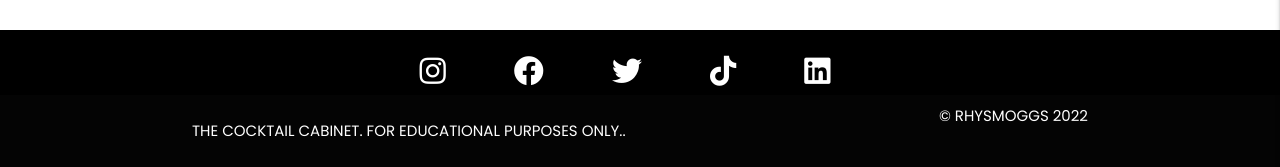
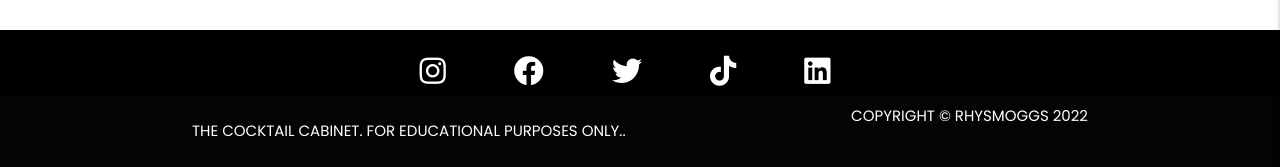
Before and after one commit to rhysmoggs/ms3-final-cocktails, a Flask app: page /search in a window 1280 px wide. Shown: the part 633-800 px from the top of the page. Run offline with Flask 2, Linux system fonts and the light colour scheme; data that the repository does not hold is empty; some libraries are stand-ins or nearby versions.

Commit message:
Add auto updating copyright feature to base.html

```diff
--- a/cocktails/static/js/script.js
+++ b/cocktails/static/js/script.js
@@ -1,4 +1,5 @@
 $(document).ready(function(){
+    $("#copyright").text(new Date().getFullYear()); //Flask Tutorial Code Institute
     $(".sidenav").sidenav({edge: "right"});
     $(".collapsible").collapsible();
     $('.carousel').carousel({
--- a/cocktails/templates/base.html
+++ b/cocktails/templates/base.html
@@ -88,7 +88,7 @@
         <div class="footer-copyright">
           <div class="container">
             <p class="white-text left">The Cocktail Cabinet. For educational purposes only..</p>
-            <a class="white-text right" href="https://www.linkedin.com/home" target="_blank" rel="noopener" aria-label="link to linkedin website (opens in new tab)">&copy; rhysmoggs 2022</a>
+            <a class="white-text right" href="https://www.linkedin.com/home" target="_blank" rel="noopener" aria-label="link to linkedin website (opens in new tab)">Copyright &copy; rhysmoggs <span id="copyright"></span></a>
           </div>
         </div>
     </footer>
```
